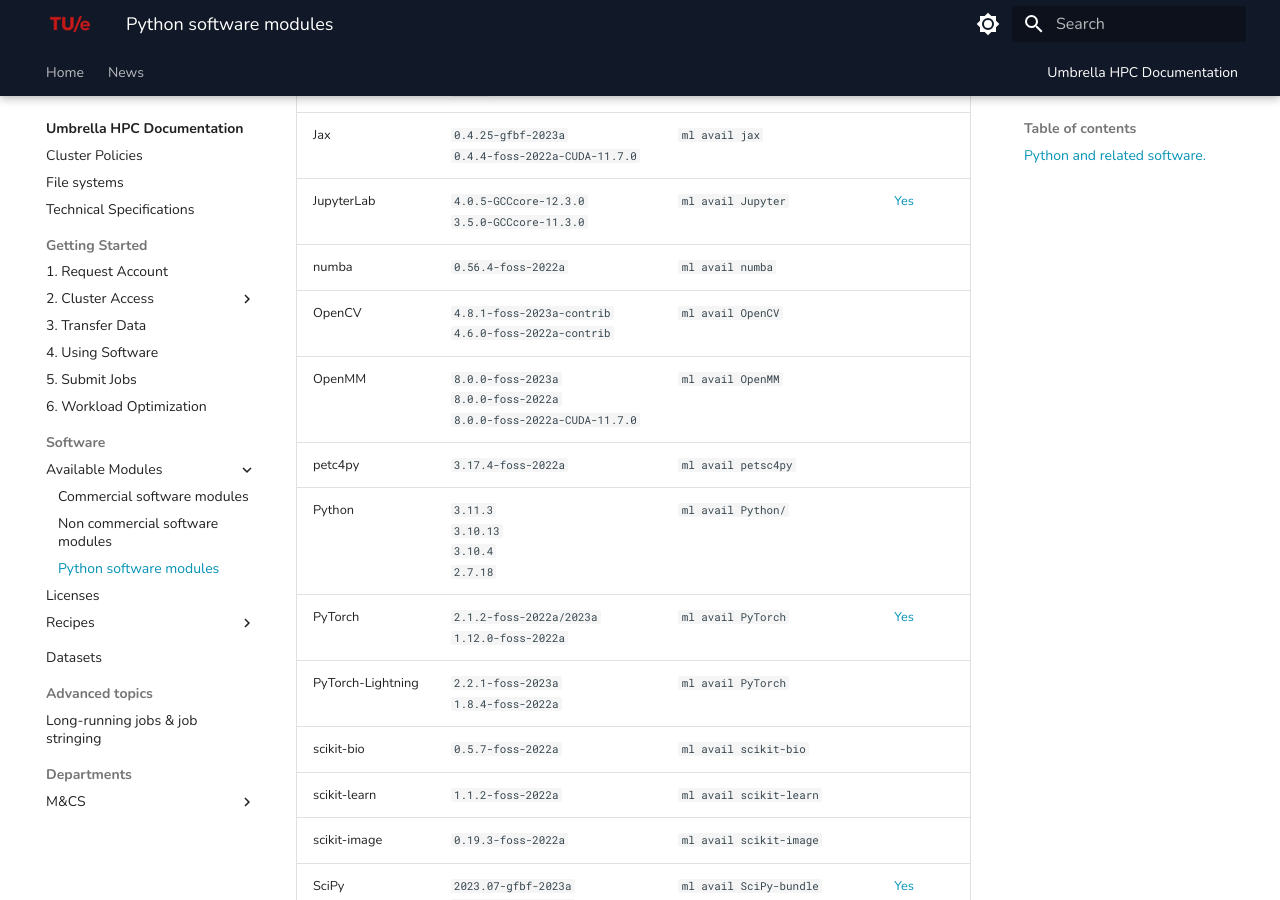
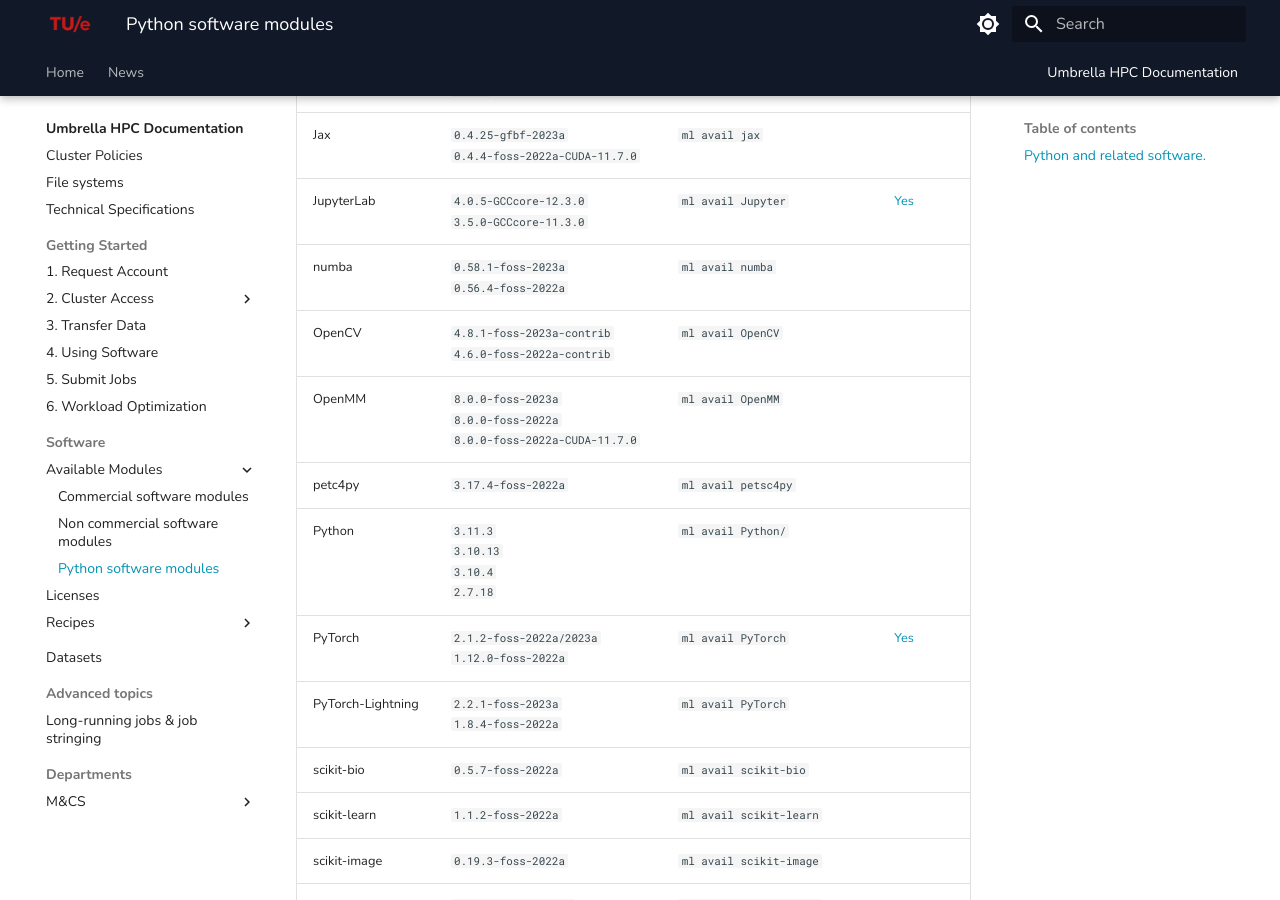
Before and after one commit to gferhpc/supercomputing.tue.nl, an MkDocs documentation site: the page built from pages/documentation/software/modules/python.md, in a window 1280 px wide and 900 px high, scrolled down 540 px. Built offline with MkDocs 1.6.1 and Material for MkDocs 9.7.7, drawn with Linux system fonts in a browser that asks for light colours.

Commit message:
Update python.md

```diff
--- a/pages/documentation/software/modules/python.md
+++ b/pages/documentation/software/modules/python.md
@@ -14,7 +14,7 @@
 | IPython           | `8.14.0`<br/>`8.5.0`                                                         | `ml avail IPython`      |                                                                 |
 | Jax               | `0.4.25-gfbf-2023a`<br/>`0.4.4-foss-2022a-CUDA-11.7.0`                        | `ml avail jax`          |                                                                 |
 | JupyterLab        | `4.0.5-GCCcore-12.3.0`<br/>`3.5.0-GCCcore-11.3.0`                            | `ml avail Jupyter`      |     [Yes](https://hpc.tue.nl "via Jupyter"){:target=_blank}     |
-| numba             | `0.56.4-foss-2022a`                                                          | `ml avail numba`        |                                                                 |
+| numba             | `0.58.1-foss-2023a`<br>`0.56.4-foss-2022a`                                                          | `ml avail numba`        |                                                                 |
 | OpenCV            | `4.8.1-foss-2023a-contrib`<br/>`4.6.0-foss-2022a-contrib`                    | `ml avail OpenCV`       |                                                                 |
 | OpenMM            | `8.0.0-foss-2023a`<br/>`8.0.0-foss-2022a`<br/>`8.0.0-foss-2022a-CUDA-11.7.0` | `ml avail OpenMM`       |                                                                 |
 | petc4py           | `3.17.4-foss-2022a`                                                          | `ml avail petsc4py`     |                                                                 |
```
